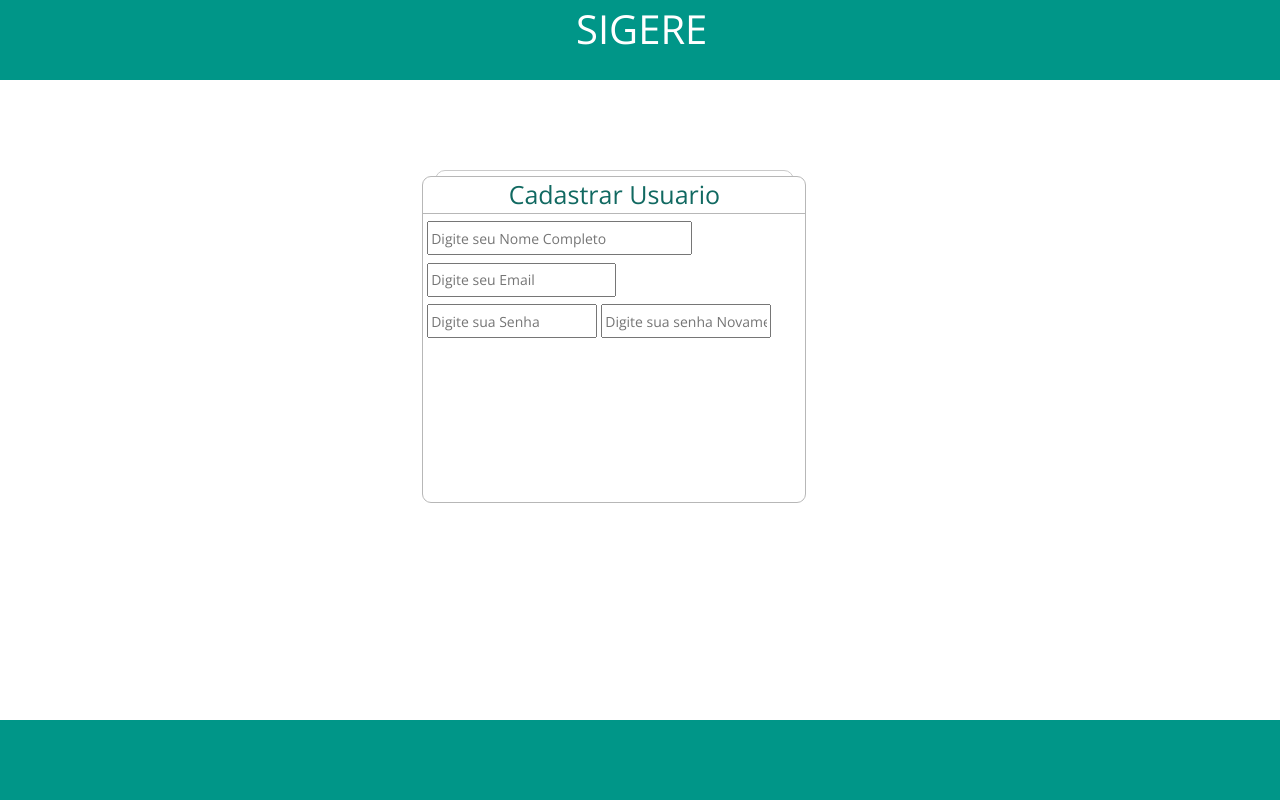
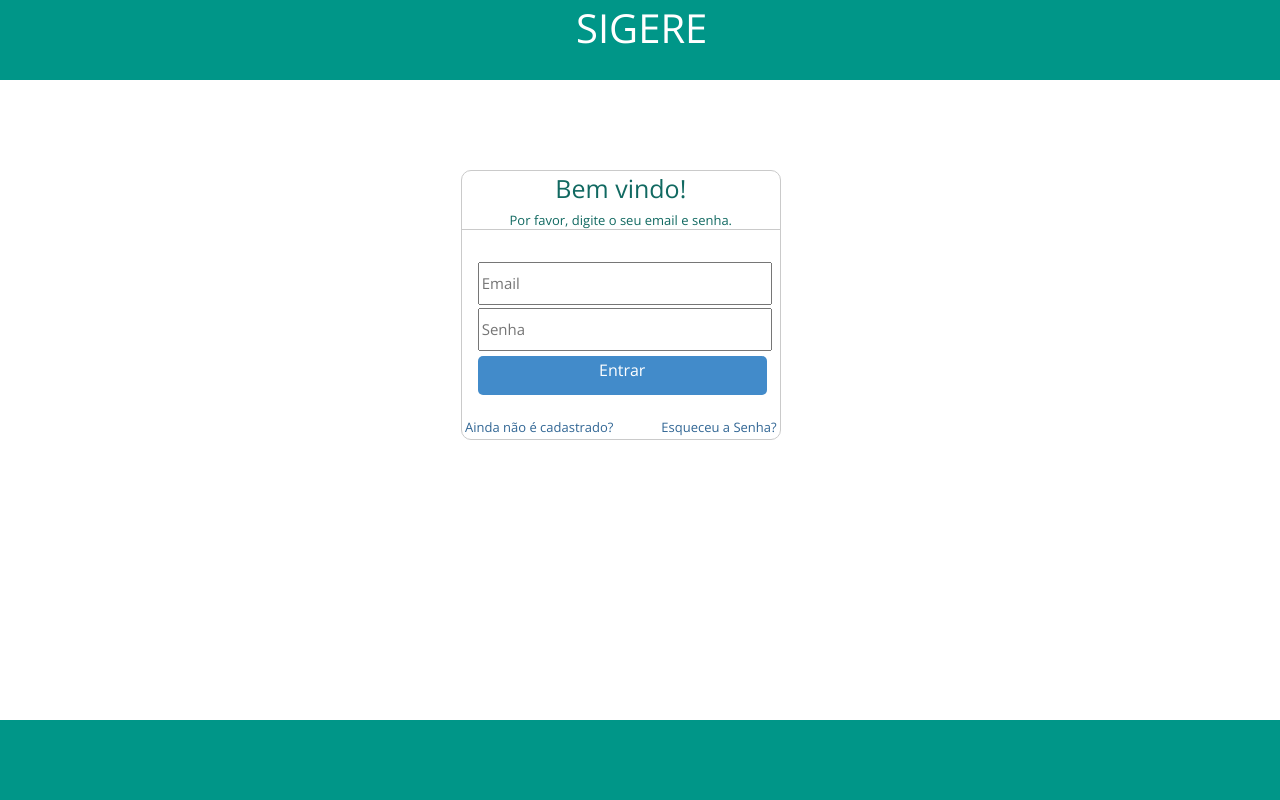
Before and after one commit to diogom10/energy, a CodeIgniter app: page /energia/ in a window 1280 px wide. Run offline with CodeIgniter, Linux system fonts and the light colour scheme; some libraries are stand-ins or nearby versions.

Commit message:
final do dia 03/07/2017

```diff
--- a/application/views/login_view.php
+++ b/application/views/login_view.php
@@ -6,11 +6,9 @@
 
         <link type="text/css" rel="stylesheet" href="<?php echo base_url(); ?>assets/css/login.css"/>
         <link type="text/css" rel="stylesheet" href="<?php echo base_url(); ?>assets/css/modal_cadastro.css"/>
-        <link type="text/css" rel="stylesheet" href="<?php echo base_url(); ?>assets/bootstrap/css/bootstrap.min.css"/>
-        <script  src="<?php echo base_url(); ?>assets/js/jquery-3.2.1.min  .js"></script>
+        <script  src="<?php echo base_url(); ?>assets/js/jquery-3.2.1.min.js"></script>
         <link href="https://fonts.googleapis.com/css?family=Open+Sans" rel="stylesheet">
         <link href="https://fonts.googleapis.com/css?family=Roboto" rel="stylesheet">
-        <script  src="<?php echo base_url(); ?>assets/js/bootstrap.min.js"></script>
         <script  src="<?php echo base_url(); ?>assets/js/bootstrap.min.js"></script>
         <script  src="<?php echo base_url(); ?>assets/js/sigere.js"></script>
 
@@ -20,7 +18,9 @@
 
     </head>
     <body>
+        <div class="masc"></div>
 
+        <div class="close_modal">
             <div class="header">
                 <div class="title">SIGERE</div>
             </div>
@@ -42,7 +42,7 @@
                             <br/>
 
                             <div class="btn-login">
-                            <div class=" text-btn">Logar</div>
+                                <div class=" text-btn">Entrar</div>
                             </div>
 
                         </div>
@@ -56,10 +56,11 @@
                     </div>
                 </div>
 
-            <?php  $this->load->view('modal/cadastro_view.php');?>
+                <?php $this->load->view('modal/cadastro_view.php'); ?>
 
 
             </div>
 
             <div class="footer"></div>
+        </div>
     </body>
--- a/application/views/modal/cadastro_view.php
+++ b/application/views/modal/cadastro_view.php
@@ -7,13 +7,17 @@
         </div>
 
         <div class="section-cadastro">
-             <input type="text" name="nome" class="ipt-geral-modal ipt-modal-nome" placeholder="Digite seu Nome Completo" >
-             <input type="email" name="email" class="ipt-geral-modal ipt-modal-email" placeholder="Digite seu Email">
-             <input type="password" name="senha" class="ipt-geral-modal ipt-modal-senha" placeholder="Digite sua Senha">
-             <input type="password" name="senha2" class="ipt-geral-modal ipt-modal-senha" placeholder="Digite sua senha Novamente">
-       </div>
+            <input type="text" name="nome" class="ipt-geral-modal ipt-modal-nome" placeholder="Digite seu Nome Completo" >
+            <input type="email" name="email" class="ipt-geral-modal ipt-modal-email" placeholder="Digite seu Email">
+            <input type="password" name="senha" class="ipt-geral-modal ipt-modal-senha" placeholder="Digite sua Senha">
+            <input type="password" name="senha2" class="ipt-geral-modal ipt-modal-senha" placeholder="Digite sua senha Novamente">
+        </div>
         <div class="footer-cadastro">
-            <div class="btn-done"></div>
-            <div class="btn-cancelar"></div>
+            <div class="btn-done">
+                <div class="text-btn-done">Confirmar</div>
+
+            </div>
+            <!-- <div class="btn-cancelar">Cancelar</div>-->
         </div>
     </div>
+</div>
--- a/assets/css/global.scss
+++ b/assets/css/global.scss
@@ -5,7 +5,7 @@ body
 {
     width:100%;
     margin: 0 auto;
-    //margin: 0 auto;
+
 
     .header
     {
@@ -29,9 +29,6 @@ body
     .section
     {
         width:100%;
-        // height: 700px;
-        // position: absolute;
-        margin-bottom: 7%;
 
 
 
@@ -46,3 +43,18 @@ body
         bottom: 0%;
     }
 }
+
+
+
+.masc
+{
+    width: 100%;
+    height:100%;
+    display:none;
+    position:absolute;
+    left:0;
+    top:0;
+    z-index:9000;
+    background-color:#000;
+    opacity:0.4;
+}
--- a/assets/css/login.css
+++ b/assets/css/login.css
@@ -20,8 +20,7 @@ body {
       color: #ffffff;
       margin-left: 45%; }
   body .section {
-    width: 100%;
-    margin-bottom: 7%; }
+    width: 100%; }
   body .footer {
     width: 100%;
     height: 80px;
@@ -29,21 +28,33 @@ body {
     position: fixed;
     bottom: 0%; }
 
+.masc {
+  width: 100%;
+  height: 100%;
+  display: none;
+  position: absolute;
+  left: 0;
+  top: 0;
+  z-index: 9000;
+  background-color: #000;
+  opacity: 0.4; }
+
 .login {
-  margin-left: 34%;
+  margin-left: 36%;
   margin-top: 7%;
-  width: 28%;
+  width: 25%;
   min-width: 300px; }
   .login .p_corpo_inputs {
     border: solid 1px #cacaca;
-    border-radius: 10px; }
+    border-radius: 10px;
+    background-color: #ffffff; }
     .login .p_corpo_inputs .p_inputs {
       margin-left: 5%;
       margin-right: 5%;
       margin-top: 10%; }
       .login .p_corpo_inputs .p_inputs .ipt-geral {
         width: 100%;
-        height: 41px;
+        height: 37px;
         font-family: "Open Sans", sans-serif; }
       .login .p_corpo_inputs .p_inputs .ipt-email {
         margin-bottom: 1%;
--- a/assets/css/login.scss
+++ b/assets/css/login.scss
@@ -12,11 +12,12 @@ and open the template in the editor.
 $fonte-inputs:  'Open Sans', sans-serif;
 $borda-login:#cacaca;
 $fonte-inputs-tamanho:15px;
+
 .login
 {
-    margin-left: 34%;
+    margin-left: 36%;
     margin-top: 7%;
-    width: 28%;
+    width: 25%;
     min-width: 300px;
 
     .p_corpo_inputs
@@ -25,6 +26,7 @@ $fonte-inputs-tamanho:15px;
 
         border: solid 1px $borda-login;
         border-radius: 10px;
+         background-color: #ffffff;
 
 
         .p_inputs
@@ -36,8 +38,8 @@ $fonte-inputs-tamanho:15px;
             .ipt-geral
             {
                 width: 100%;
-                height: 41px;
-               font-family:$fonte-inputs;
+                height: 37px;
+                font-family:$fonte-inputs;
             }
             .ipt-email
             {
--- a/assets/css/modal_cadastro.css
+++ b/assets/css/modal_cadastro.css
@@ -1,3 +1,4 @@
+@charset "UTF-8";
 /*
 To change this license header, choose License Headers in Project Properties.
 To change this template file, choose Tools | Templates
@@ -7,13 +8,26 @@ and open the template in the editor.
     Created on : 03/07/2017, 11:21:03
     Author     : user1
 */
+.masc {
+  width: 100%;
+  height: 100%;
+  display: none;
+  position: absolute;
+  left: 0;
+  top: 0;
+  z-index: 9000;
+  background-color: #000;
+  opacity: 0.4; }
+
 .geral_modal {
+  display: none;
   width: 30%;
-  height: 327px;
-  min-width: 100px;
-  position: fixed;
+  min-width: 400px;
   top: 22%;
-  left: 33%; }
+  left: 33%;
+  position: absolute;
+  z-index: 9999;
+  /* n├║mero m├íximo ├® 9999 */ }
   .geral_modal .visual_modal {
     background-color: #ffffff;
     width: 100%;
@@ -27,9 +41,11 @@ and open the template in the editor.
       color: #116961;
       border-bottom: solid 1px #b7b7b7; }
     .geral_modal .visual_modal .section-cadastro {
-      margin-left: 1%; }
+      position: relative;
+      left: 4%; }
       .geral_modal .visual_modal .section-cadastro .ipt-geral-modal {
         margin-top: 2%;
+        font-size: 13px;
         font-family: "Open Sans", sans-serif; }
       .geral_modal .visual_modal .section-cadastro .ipt-modal-nome {
         width: 70%;
@@ -41,5 +57,27 @@ and open the template in the editor.
       .geral_modal .visual_modal .section-cadastro .ipt-modal-senha {
         width: 45%;
         height: 34px; }
+    .geral_modal .visual_modal .footer-cadastro {
+      display: table;
+      width: 86%;
+      height: 50px;
+      margin-top: 4%;
+      margin-bottom: 1%; }
+      .geral_modal .visual_modal .footer-cadastro .btn-done {
+        width: 25%;
+        height: 100%;
+        background-color: #428bca;
+        position: relative;
+        left: 45%;
+        border-radius: 6px; }
+        .geral_modal .visual_modal .footer-cadastro .btn-done .text-btn-done {
+          font-family: "Open Sans", sans-serif;
+          color: #ffffff;
+          text-align: center;
+          position: relative;
+          top: 23%; }
+      .geral_modal .visual_modal .footer-cadastro .btn-done:hover {
+        background-color: #3b7ab1;
+        cursor: pointer; }
 
 /*# sourceMappingURL=modal_cadastro.css.map */
--- a/assets/css/modal_cadastro.scss
+++ b/assets/css/modal_cadastro.scss
@@ -10,15 +10,28 @@ and open the template in the editor.
 $borda-modal:#b7b7b7;
 $fonte-geral:'Open Sans', sans-serif;
 $cor_fonte_modal:#116961;
+
+.masc
+{
+    width: 100%;
+    height:100%;
+    display:none;
+    position:absolute;
+    left:0;
+    top:0;
+    z-index:9000;
+    background-color:#000;
+    opacity:0.4;
+}
 .geral_modal
 {
-
+    display:none;
     width: 30%;
-    height: 327px;
-    min-width: 100px;
-    position: fixed;
+    min-width: 400px;
     top: 22%;
     left: 33%;
+    position: absolute;
+    z-index: 9999; /* número máximo é 9999 */
 
     .visual_modal{
 
@@ -39,11 +52,13 @@ $cor_fonte_modal:#116961;
         }
         .section-cadastro
         {
-             margin-left:1%;
+            position:relative;
+            left:4%;
+
             .ipt-geral-modal
             {
                 margin-top:2%;
-
+                font-size: 13px;
                 font-family:$fonte-geral;
 
             }
@@ -64,5 +79,43 @@ $cor_fonte_modal:#116961;
                 height: 34px;
             }
         }
+
+        .footer-cadastro
+        {
+            display:table;
+            width:86%;
+            height:50px;
+            margin-top: 4%;
+            margin-bottom:1%;
+
+
+            .btn-done
+            {
+
+                width:25%;
+                height:100%;
+                background-color:#428bca;
+                position: relative;
+                left:45%;
+                border-radius:6px;
+
+                .text-btn-done
+                {
+                    font-family: $fonte-geral;
+                    color:#ffffff;
+                    text-align:center;
+                    position: relative;
+                    top:23%;
+                }
+            }
+
+            .btn-done:hover
+                {
+                background-color:#3b7ab1;
+                cursor:pointer;
+
+            }
+        }
+
     }
 }
--- a/assets/js/sigere.js
+++ b/assets/js/sigere.js
@@ -1,5 +1,18 @@
-/*
- * To change this license header, choose License Headers in Project Properties.
- * To change this template file, choose Tools | Templates
- * and open the template in the editor.
- */
+$(document).ready(function () {
+
+    var base_url = 'http://localhost/energia/';
+
+    $(".cadastro").on("click", function () {
+
+        $(".geral_modal").show();
+        $(".masc").show();
+
+    });
+
+    $(".masc").on("click", function () {
+
+        $(".geral_modal").hide();
+        $(this).hide();
+
+    });
+});
```
Also changed, not shown: assets/css/global.css (+12 -2 lines), 3 other files. Lines whose indentation alone changed are shown as unchanged.
